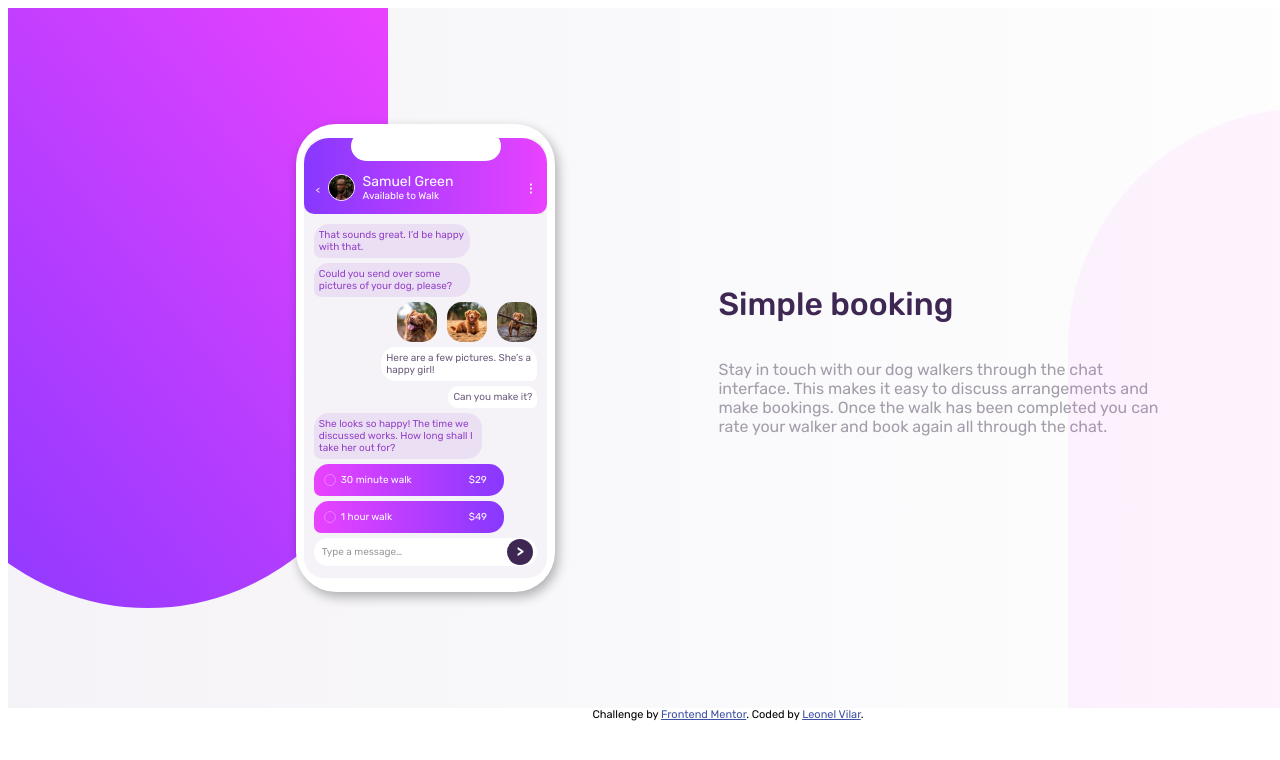
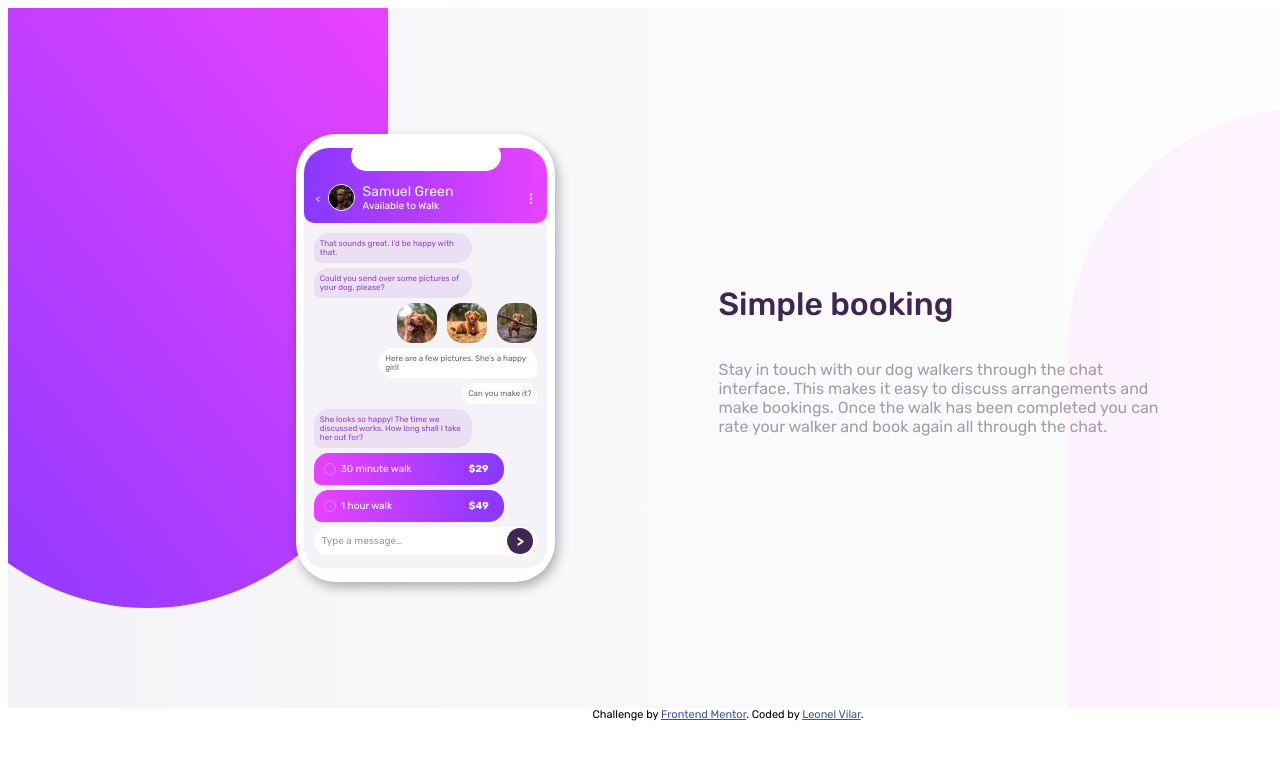
Before and after one commit to leonellv94/Chat-App, a plain HTML site: page index.html in a window 1280 px wide. Shown: the top 760 px of the page. Drawn offline with Linux system fonts and the light colour scheme.

Commit message:
Add files via upload

```diff
--- a/style.css
+++ b/style.css
@@ -157,9 +157,9 @@ body {
 /* conversations */
 
 .conver1 {
-    padding: 5px;
+    padding: 6px;
     font-weight: 400;
-    font-size: 10px;
+    font-size: 8px;
     max-width: 60%;
     color: hsl(276, 55%, 52%);
     background-color: hsla(276, 55%, 52%, 0.1);
@@ -170,9 +170,9 @@ body {
 }
 
 .conver2 {
-    padding: 5px;
+    padding: 6px;
     font-weight: 400;
-    font-size: 10px;
+    font-size: 8px;
     max-width: 60%;
     color: hsl(276, 55%, 52%);
     background-color: hsla(276, 55%, 52%, 0.1);
@@ -201,8 +201,8 @@ body {
     background-color: white;
     border-radius: 15px;
     max-width: 60%;
-    font-size: 10px;
-    padding: 5px;
+    font-size: 8px;
+    padding: 6px;
     border-bottom-right-radius: 7px;
     margin-left: 10px;
     margin-right: 10px;
@@ -213,9 +213,9 @@ body {
     color: hsl(271, 15%, 43%);
     background-color: white;
     border-radius: 15px;
-    max-width: 60%;
-    font-size: 10px;
-    padding: 5px;
+    max-width: 55%;
+    font-size: 8px;
+    padding: 6px;
     font-weight: 400;
     border-bottom-right-radius: 7px;
     margin-left: 10px;
@@ -223,10 +223,10 @@ body {
  }
 
  .conver5 {
-    padding: 5px;
+    padding: 6px;
     font-weight: 400;
-    font-size: 10px;
-    max-width: 65%;
+    font-size: 8px;
+    max-width: 60%;
     color: hsl(276, 55%, 52%);
     background-color: hsla(276, 55%, 52%, 0.1);
     border-radius: 15px;
@@ -278,12 +278,13 @@ body {
  }
 
  .minutes {
-    align-self: right;
+    font-weight: 400;
+    font-size: 10px;
  }
 
 
  .price {
-    justify-items: right;
+    font-weight: 700;
  }
 
 
```
